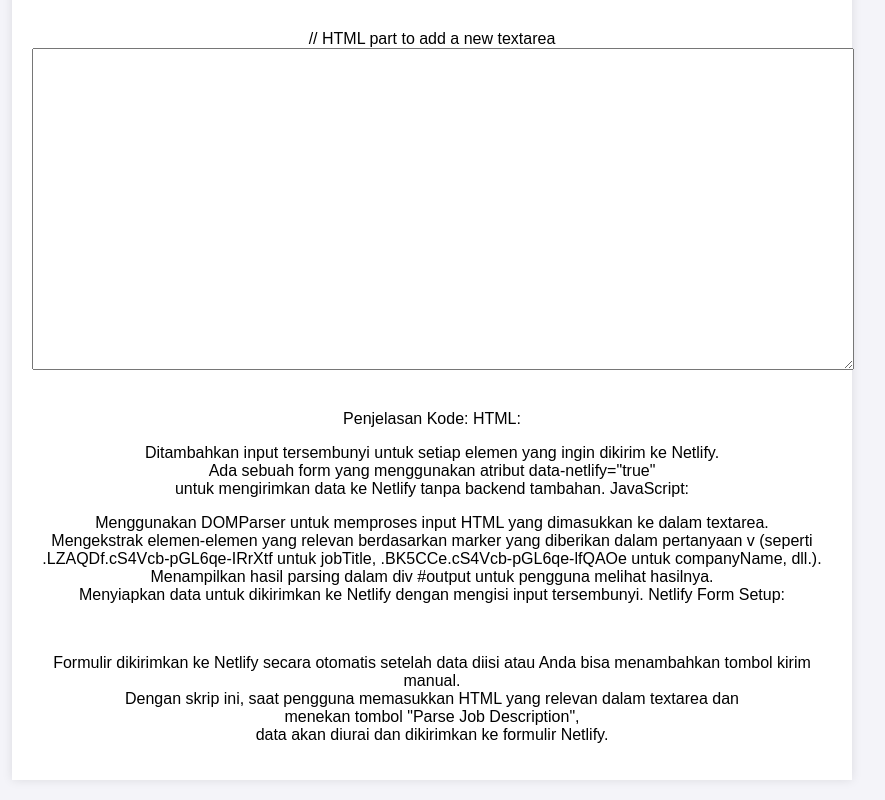
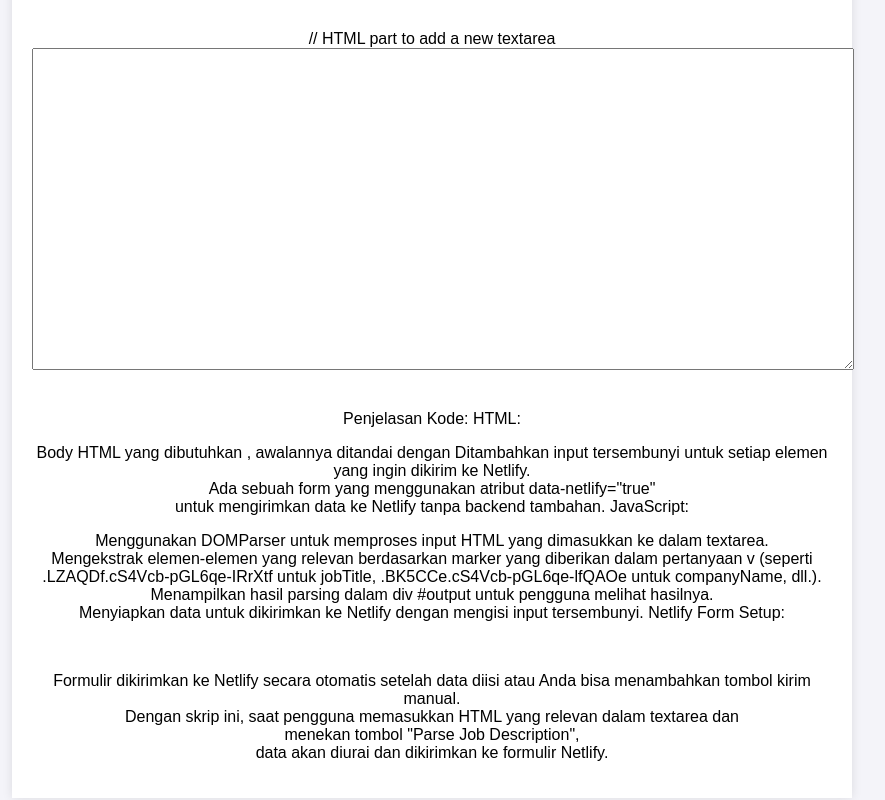
Before and after one commit to roywikan/gawe, a website: page index.html in a window 1280 px wide. Shown: the part 586-1386 px from the top of the page, without its empty margins (208-1093 px from the left). Drawn offline with Linux system fonts and the light colour scheme.

Commit message:
Update index.html

```diff
--- a/index.html
+++ b/index.html
@@ -47,7 +47,8 @@
       <div>
 
         <p>Penjelasan Kode: HTML:</p>
-        <p>Ditambahkan input tersembunyi untuk setiap elemen yang ingin dikirim ke Netlify. <br>
+        <p>Body HTML yang dibutuhkan , awalannya ditandai dengan <c-wiz jsrenderer="kpn7Sd"<br>
+          Ditambahkan input tersembunyi untuk setiap elemen yang ingin dikirim ke Netlify. <br>
           Ada sebuah form yang menggunakan atribut data-netlify=&quot;true&quot; <br>untuk mengirimkan data ke Netlify tanpa backend tambahan. JavaScript:</p>
         <p>Menggunakan DOMParser untuk memproses input HTML yang dimasukkan ke dalam textarea. <br>
           Mengekstrak elemen-elemen yang relevan berdasarkan marker yang diberikan dalam pertanyaan v
```
